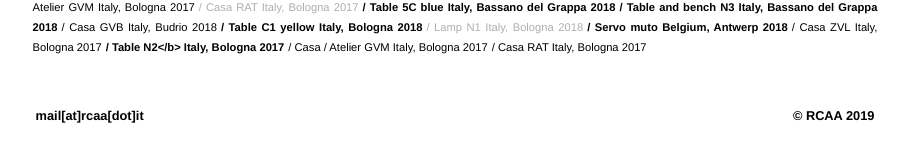
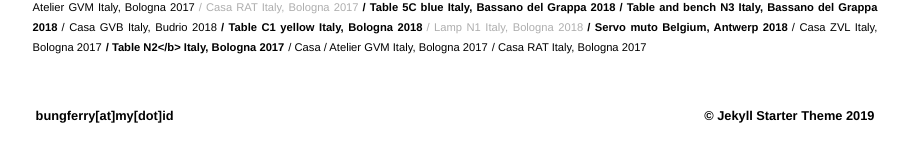
Before and after one commit to bungferry/bloggue, a Jekyll site: the page built from index.md, in a window 1280 px wide. Shown: the part 415-577 px from the top of the page, without its empty margins (185-1094 px from the left). Built offline with Jekyll 4.4.1, drawn with Linux system fonts in a browser that asks for light colours.

Commit message:
Update default.html

```diff
--- a/_layouts/default.html
+++ b/_layouts/default.html
@@ -1,7 +1,9 @@
 <!DOCTYPE html>
 <html>
 <head>
-  <meta charset="utf-8">
+  <meta charset="utf-8" />
+  <meta http-equiv="Content-type" content="text/html; charset=utf-8" />
+  <meta name="viewport" content="width=device-width, initial-scale=1" />
   <title>{{ page.title }} - {{ site.title }}</title>
   <link rel="stylesheet" href="{{ 'css/style.css' | relative_url }}">
 </head>
@@ -24,8 +26,8 @@
 
 
     <div id="footer">
-    <li class="footer-left ">© RCAA 2019</li>
-    <li class="footer-right"><a href="" target="_blank ">mail[at]rcaa[dot]it</a></li>
+    <li class="footer-left ">© {{ site.title }} 2019</li>
+    <li class="footer-right"><a href="" target="_blank ">bungferry[at]my[dot]id</a></li>
     </ul>
   </div>
 </div>
```
